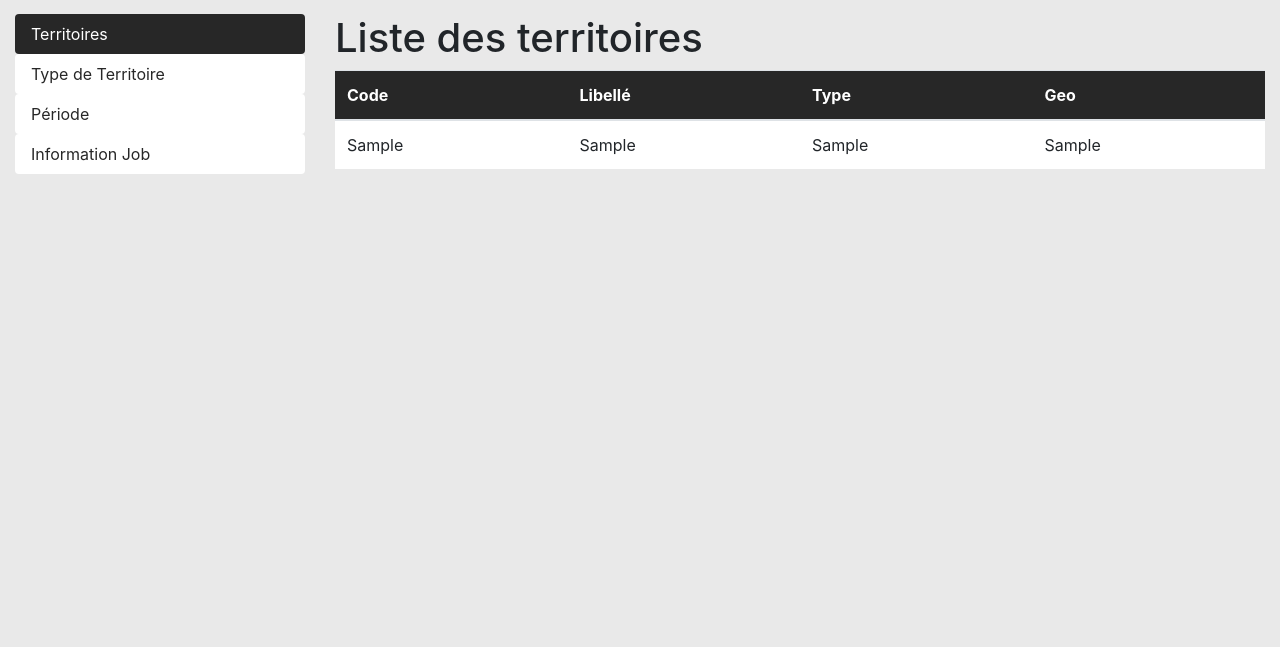
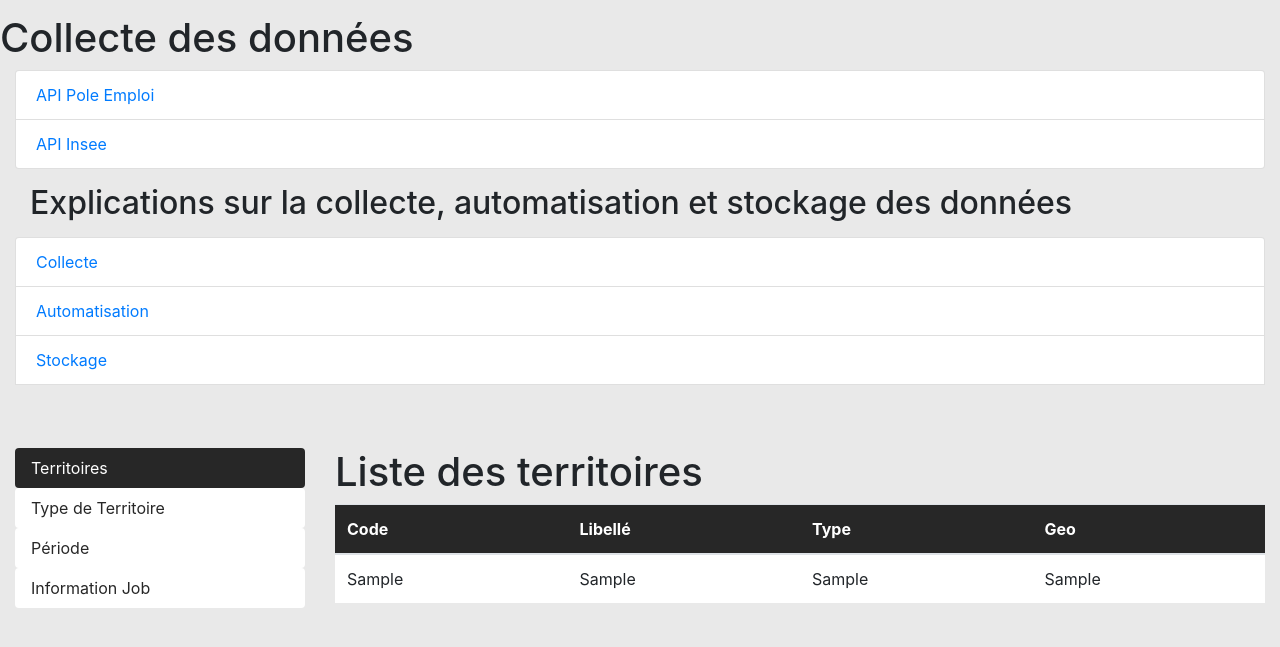
Before and after one commit to Oktiuw/Analyse-data, a Flask app: page /data in a window 1280 px wide. Shown: the part 56-703 px from the top of the page. Run offline with Flask 3, Linux system fonts and the light colour scheme; tables that the repository leaves empty hold one stand-in row (values such as "Sample post"); some libraries are stand-ins or nearby versions.

Commit message:
Ajout infos

```diff
--- /dev/null
+++ b/app/graphFrance/__init__.py
@@ -0,0 +1,4 @@
+from flask import Blueprint
+
+bp = Blueprint('auth', __name__, template_folder='templates')
+from app.auth import routes, email, forms
--- a/app/templates/data.html
+++ b/app/templates/data.html
@@ -11,6 +11,41 @@
 {% endblock %}
 
 {% block content %}
+<h1>Collecte des données</h1>
+<div class="container-fluid">
+    <div>
+        <ul class="list-group">
+            <li class="list-group-item"><a href="https://pole-emploi.io/" target="_blank">API Pole Emploi</a></li>
+            <li class="list-group-item"><a href="https://api.insee.fr/catalogue/" target="_blank">API Insee</a></li>
+        </ul>
+    </div>
+        <h2 style="margin: 15px;">Explications sur la collecte, automatisation et stockage des données</h2>
+        <ul class="list-inline">
+            <li class="list-group-item">
+                <a data-toggle="collapse" href="#collecte" role="button" aria-expanded="false" aria-controls="collapseExample">
+                Collecte
+                </a></li>
+            <li class="list-group-item collapse" id="collecte">
+                <p>Pour collecter les données, nous nous servons de PHP</p>
+                <p>Avec des classes écrites par nos soins, nous requêtons les APIs puis à l'aide des réponses, nous pré-traitons les données avant de les insérer dans la base.</p>
+            </li>
+            <li class="list-group-item"><a data-toggle="collapse" href="#automatisation" role="button" aria-expanded="false" aria-controls="collapseExample">
+                Automatisation
+            </a></li>
+            <li class="list-group-item collapse" id="automatisation">
+                <p>Une fois la collecte des données effective, nous avons mis en place un script composer qui lance une batterie de tests vérifiant tout d'abord que les APIs sont bien opérationnelles.</p>
+                <p>Le cas échéant, la base est détruite puis reconstruite à l'aide d'un script SQL. Ensuite, la phase de collecte est lancée et l'insertion des données commencent.</p>
+            </li>
+            <li class="list-group-item"><a data-toggle="collapse" href="#stockage" role="button" aria-expanded="false" aria-controls="collapseExample">
+                Stockage
+            </a></li>
+            <li class="list-group-item collapse" id="stockage">
+                <p>Les données sont stockées sur une machine virtuelle : <a href="http://10.31.5.227/phpmyadmin/" target="_blank">10.31.11.229</a>.<br> Si vous souhaitez un compte phpmyadmin pour visualiser les données, envoyez un mail à <a href="mailto:aurelien.vincent@etudiant.univ-reims.fr">aurelien.vincent@etudiant.univ-reims.fr</a> </p>
+                <p>Sinon, vous pouvez voir les données <a href="#territoires">ici</a>.</p>
+            </li>
+        </ul>
+</div>
+<br><br>
 <div class="container-fluid">
     <div class="row">
         <div class="col-md-3">
```
Also changed, not shown: app/graphFrance/routes.py (added).
